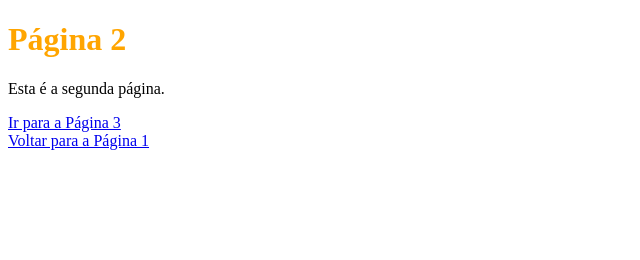
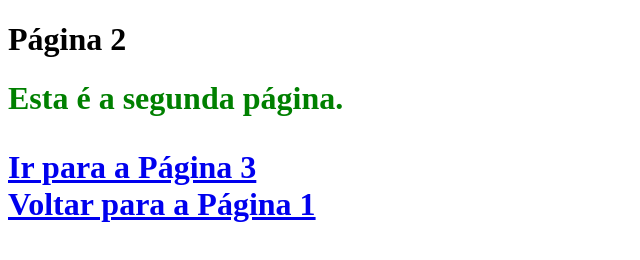
Before and after one commit to Kessia554/segundo-index.html, a plain HTML site: page pagina2.html in a window 1280 px wide. Shown: the whole page, without its empty margins (0-640 px from the left). Drawn offline with Linux system fonts and the light colour scheme.

Commit message:
Update pagina2.html

```diff
--- a/pagina2.html
+++ b/pagina2.html
@@ -4,8 +4,8 @@
     <title>Página 2</title>
 </head>
 <body>
-    <h1 style="color:orange;">Página 2</h1>
-    <p>Esta é a segunda página.</p>
+    <h1>Página 2</h1>
+    <h1 style="color:green;">Esta é a segunda página.</p>
     <a href="pagina3.html">Ir para a Página 3</a><br>
     <a href="index.html">Voltar para a Página 1</a>
 </body>
```
